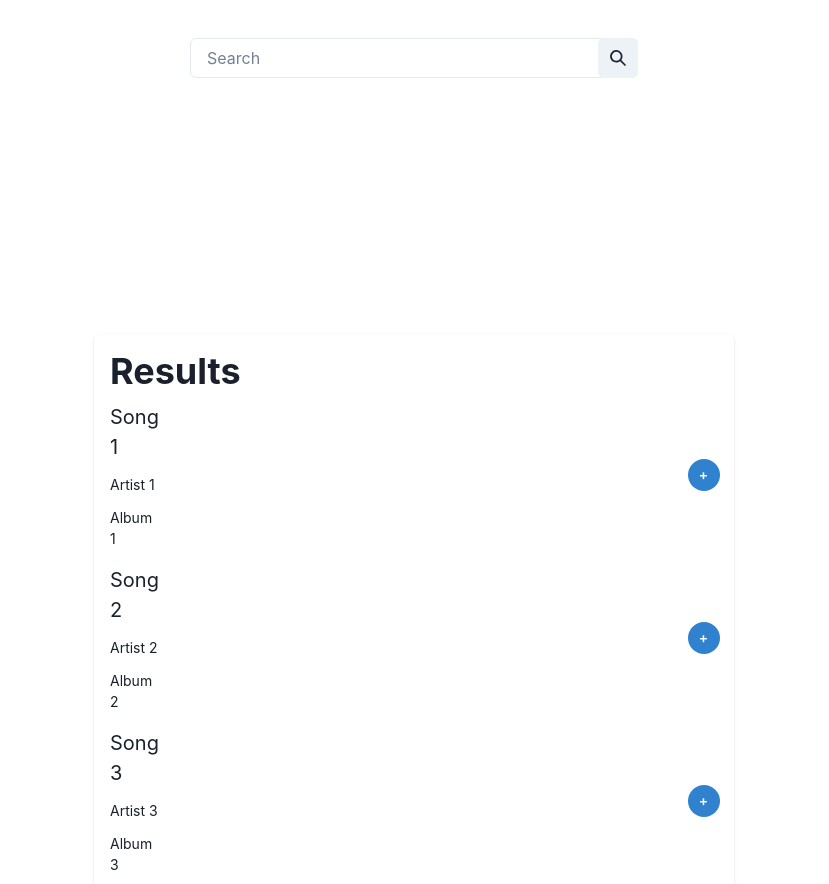
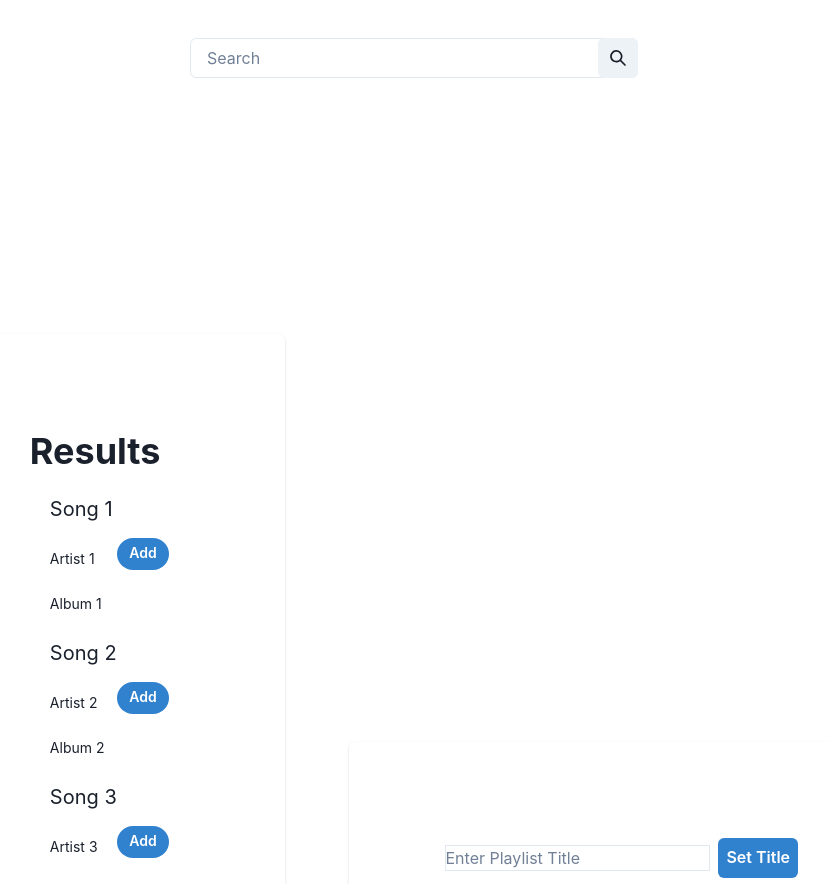
Before and after one commit to Jsoke18/jamming, a React (Create React App) app: page / in a window 1280 px wide. Shown: the top 884 px of the page, without its empty margins (226-1055 px from the left). Built offline with nearby package versions, Linux system fonts and the light colour scheme.

Commit message:
Added buttons and the ability to pass from results to playlist,

```diff
--- a/src/App.js
+++ b/src/App.js
@@ -1,31 +1,61 @@
-import { ChakraProvider, CSSReset, Box } from "@chakra-ui/react";
+import { ChakraProvider, CSSReset, Box, Flex } from "@chakra-ui/react";
 import * as React from "react";
 import ResultsCard from "./components/results/Results";
+import PlaylistCard from "./components/playlist/Playlist";
 import { useState } from "react";
-import  SearchBar  from "./components/searchbar/Searchbar"; // Import the Track component
+import SearchBar from "./components/searchbar/Searchbar"; // Import the Track component
 
-function App() {
+const App = () => {
+  const [playlistTracks, setPlaylistTracks] = useState([]); // Tracks in the playlist
+  const [playlistTitle, setPlaylistTitle] = useState(""); // Title of the playlist
   const [tracks, setTracks] = useState([
     { id: 1, name: "Song 1", artist: "Artist 1", album: "Album 1" },
     { id: 2, name: "Song 2", artist: "Artist 2", album: "Album 2" },
-    { id: 1, name: "Song 3", artist: "Artist 3", album: "Album 3" },
-    { id: 2, name: "Song 4", artist: "Artist 4", album: "Album 4" },
-    { id: 1, name: "Song 5", artist: "Artist 5", album: "Album 5" },
-    { id: 2, name: "Song 6", artist: "Artist 6", album: "Album 6" },
-
+    { id: 3, name: "Song 3", artist: "Artist 3", album: "Album 3" },
+    { id: 4, name: "Song 4", artist: "Artist 4", album: "Album 4" },
+    { id: 5, name: "Song 5", artist: "Artist 5", album: "Album 5" },
+    { id: 6, name: "Song 6", artist: "Artist 6", album: "Album 6" },
   ]);
 
+  const clearPlaylist = () => {
+    setPlaylistTracks([]); // Assuming 'setPlaylistTracks' is your state setter for the tracks
+  };
+
+  // Function to handle adding a track to the playlist
+  const addToPlaylist = (trackToAdd) => {
+    console.log("Adding track:", trackToAdd); // This should log the track object
+
+    setPlaylistTracks((currentPlaylistTracks) => {
+      // Check if the track is already in the playlist to avoid duplicates
+      if (currentPlaylistTracks.some((track) => track.id === trackToAdd.id)) {
+        return currentPlaylistTracks; // Return the current state if the track is already present
+      }
+      return [...currentPlaylistTracks, trackToAdd]; // Add the new track to the playlist
+    });
+  };
+  const removeFromPlaylist = (trackToRemove) => {
+    setPlaylistTracks(currentPlaylistTracks =>
+      currentPlaylistTracks.filter(track => track.id !== trackToRemove.id)
+    );
+  };
+
   return (
-
-    <div className="App">
-      <ChakraProvider>
+    <ChakraProvider>
       <Box marginTop="3%">
         <SearchBar />
       </Box>
-        <ResultsCard tracks={tracks} />;
-      </ChakraProvider>
-    </div>
+      <Flex direction="row" justifyContent="space-around">
+        <ResultsCard tracks={tracks} onAddToPlaylist={addToPlaylist} />
+        <PlaylistCard
+          tracks={playlistTracks}
+          playlistTitle={playlistTitle}
+          onTitleChange={setPlaylistTitle}
+          onClearPlaylist={clearPlaylist}
+          onRemoveFromPlaylist={removeFromPlaylist}
+        />
+      </Flex>
+    </ChakraProvider>
   );
-}
+};
 
 export default App;
--- a/src/components/playlist/Playlist.js
+++ b/src/components/playlist/Playlist.js
@@ -0,0 +1,54 @@
+import React, { useState } from "react";
+import {
+  Box, Button, Card, Flex, Input, HStack, VStack, Text,
+} from "@chakra-ui/react";
+
+const PlaylistCard = ({ tracks, onRemoveFromPlaylist, onClearPlaylist }) => {
+    const [title, setTitle] = useState(""); // Used for the playlist title input
+
+    const handleSaveToSpotify = () => {
+      console.log("Saving playlist with title:", title);
+      console.log("Tracks:", tracks);
+      setTitle(""); // Clear the title state
+      onClearPlaylist(); // Assume this clears the playlist in App.js
+    };
+
+  return (
+    <>
+      <Flex justifyContent="center" alignItems="center" marginTop="20%" marginRight="10%">
+        <Card w="204%">
+          <Box padding={24}>
+            <HStack spacing={2} marginBottom="4">
+              <Input
+                size="large"
+                placeholder="Enter Playlist Title"
+                value={title}
+                onChange={(e) => setTitle(e.target.value)}
+              />
+              <Button colorScheme="blue" onClick={() => setTitle('')}>Set Title</Button>
+            </HStack>
+            {tracks.length > 0 && (
+              <VStack spacing={4}>
+                {tracks.map((track) => (
+                  <Box key={track.id} p={2} shadow="md" borderWidth="1px" display="flex" justifyContent="space-between" alignItems="center">
+                    <VStack align="start">
+                      <Text fontWeight="bold">{track.name}</Text>
+                      <Text>{track.artist}</Text>
+                      <Text>{track.album}</Text>
+                    </VStack>
+                    <Button colorScheme="red" size="sm" onClick={() => onRemoveFromPlaylist(track)}>Remove</Button>
+                  </Box>
+                ))}
+              </VStack>
+            )}
+            <Button mt={4} colorScheme="blue" onClick={handleSaveToSpotify}>
+              Save To Spotify
+            </Button>
+          </Box>
+        </Card>
+      </Flex>
+    </>
+  );
+};
+
+export default PlaylistCard;
--- a/src/components/results/Results.js
+++ b/src/components/results/Results.js
@@ -10,20 +10,16 @@ import {
 import { TrackList } from "../tracklist/Tracklist"; // Import the Track component
 import SearchBar from "../searchbar/Searchbar"; // Import the Track component
 
-const ResultsCard = ({ tracks }) => {
+const ResultsCard = ({ tracks, onAddToPlaylist }) => {
   return (
     <>
-      <Flex justifyContent="center" alignItems="center" marginTop="20%">
-        <Card w="50%">
-          <Box p={4}>
+      <Flex justifyContent="center" alignItems="center" marginTop="20%" marginLeft="10%">
+        <Card w="204%">
+          <Box padding={24}>
             <Heading size="xl">Results</Heading>
             <List mt={2}>
-            <TrackList tracks={tracks} />;
-              {/* Add more songs here */}
+            <TrackList tracks={tracks} onAdd={onAddToPlaylist} context="results" />
             </List>
-            <Button mt={10} colorScheme="blue">
-              Save To Spotify
-            </Button>
           </Box>
         </Card>
       </Flex>
@@ -31,4 +27,5 @@ const ResultsCard = ({ tracks }) => {
   );
 };
 
+
 export default ResultsCard;
--- a/src/components/track/track.js
+++ b/src/components/track/track.js
@@ -1,10 +1,10 @@
 import { VStack, Box, Button, Text } from "@chakra-ui/react";
 
-export const Track = ({ track }) => {
+export const Track = ({ track, onAdd, onRemove, context }) => {
     return (
-        <Box display="flex" alignItems="center">
-            <VStack align="start" spacing={3} mr={6}>
-            <Text fontSize="xl">
+        <Box display="flex" alignItems="center" w="full" px={5} mt={5}>
+            <VStack align="start" spacing={6} flex="1">
+                <Text fontSize="xl" isTruncated>
                     {track.name}
                 </Text>
                 <Text fontSize="sm">
@@ -14,7 +14,12 @@ export const Track = ({ track }) => {
                    {track.album}
                 </Text>
             </VStack>
-            <Button colorScheme="blue" size="sm" borderRadius="full" ml={"83%"}>+</Button>
+            {context === "results" && (
+                <Button colorScheme="blue" size="sm" borderRadius="full" onClick={() => onAdd(track)}>Add</Button>
+            )}
+            {context === "playlist" && (
+                <Button colorScheme="red" size="sm" borderRadius="full" onClick={() => onRemove(track)}>Remove</Button>
+            )}
         </Box>
     );
 };
--- a/src/components/tracklist/Tracklist.js
+++ b/src/components/tracklist/Tracklist.js
@@ -1,12 +1,10 @@
 import { Box } from "@chakra-ui/react"; // Import Box from Chakra UI
 import { Track } from "../track/track"; // Import the Track component
 
-export const TrackList = ({ tracks }) => {
-  // Use the map method to render a Track component for each track
-  // Wrap each Track component in a Box with a marginBottom prop
+export const TrackList = ({ tracks, onAdd, onRemove, context }) => {
   return tracks.map(track => (
-    <Box marginBottom={4} key={track.id}> {/* Add the Box component with the marginBottom prop */}
-      <Track track={track} />
+    <Box marginBottom={6} key={track.id}>
+      <Track track={track} onAdd={onAdd} onRemove={onRemove} context={context} />
     </Box>
   ));
 };
```
Lines whose indentation alone changed are shown as unchanged.
